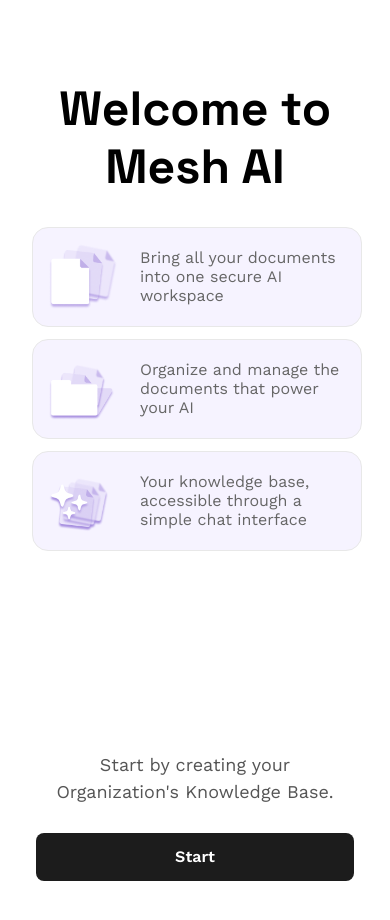
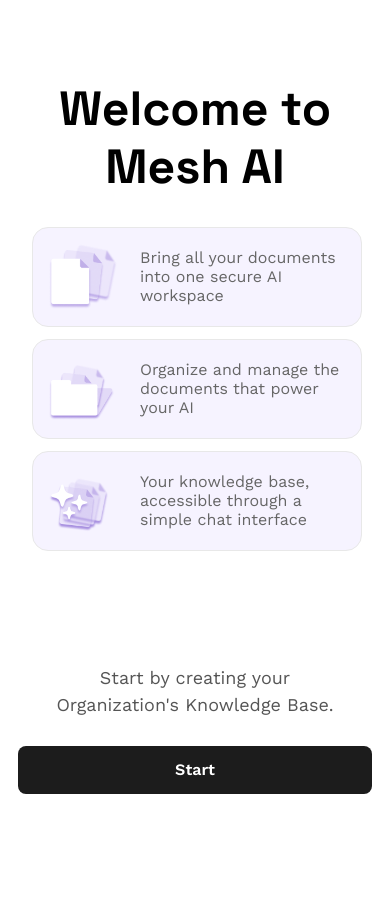
Before and after one commit to LF808mlb/ai-se_project_mesh-ai, a React (Vite) app in the folder client/: page / in a window 390 px wide. Shown: the top 920 px of the page. After the commit the page ends 844 px from the top, so only its background shows below. Built offline with nearby package versions, Linux system fonts and the light colour scheme.

Commit message:
git commit -m "intro mobile view css2"

```diff
--- a/client/src/pages/Intro/Intro.css
+++ b/client/src/pages/Intro/Intro.css
@@ -127,6 +127,7 @@
   }
 
   .intro__cards {
+    flex: 1;
     display: flex;
     flex-direction: column;
     width: 362px;
@@ -135,17 +136,19 @@
     gap: 12px;
     padding: 10.5px 16px;
     box-sizing: border-box;
-    overflow: hidden;
+    margin-bottom: 24px;
   }
 
   .intro__footer {
-    width: 394px;
+    width: 100%;
+    display: flex;
+    flex-direction: column;
+    align-items: center;
+    justify-content: center;
+    margin-top: auto;
     max-width: calc(100vw - 32px);
     height: 166px;
     padding: 20px;
-    margin-top: 12px;
-    margin-bottom: 0;
-    box-sizing: border-box;
   }
 
   .intro__card {
@@ -173,5 +176,16 @@
     margin-bottom: 0;
     text-align: center;
     padding-bottom: 28px;
+    display: block;
+    width: 100%;
+    max-width: 354px;
+  }
+
+  .intro__start-btn {
+    width: 354px;
+    height: 52px;
+    display: flex;
+    align-items: center;
+    justify-content: center;
   }
 }
```
